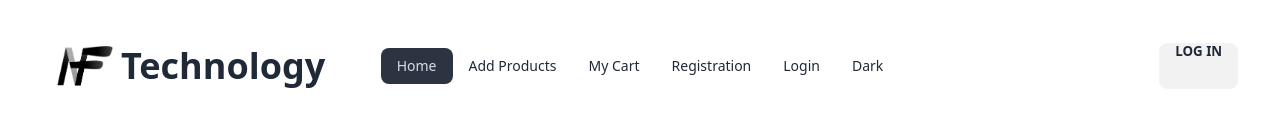
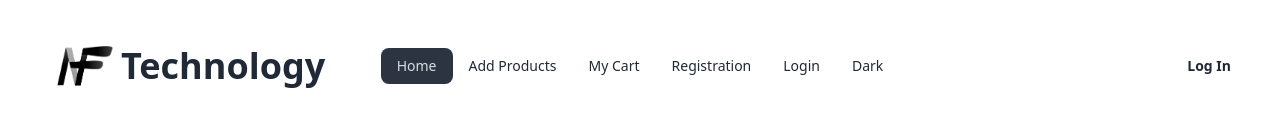
Before and after one commit to NFRIDOY/brandshop-client, a React (Vite) app: page / in a window 1280 px wide. Shown: the top 130 px of the page. Built offline with nearby package versions, Linux system fonts and the light colour scheme; no server answers.

Commit message:
Fix: Login btn resized

```diff
--- a/src/components/Navbar/Navbar.jsx
+++ b/src/components/Navbar/Navbar.jsx
@@ -238,7 +238,7 @@ export default function Navbar() {
                             }
                         </span>
                         {
-                            currentUser?.uid ? <button className="rounded-md btn-ghost font-bold text-red-600 text-sm p-2 hidden lg:block" onClick={signOutUser}>Log Out</button> : <Link to={'/login'} className="btn hidden lg:block" >Log In</Link>
+                            currentUser?.uid ? <button className="rounded-md btn-ghost font-bold text-red-600 text-sm p-2 hidden lg:block" onClick={signOutUser}>Log Out</button> : <Link to={'/login'} className="rounded-md btn-ghost font-bold text-sm p-2 hidden lg:block" >Log In</Link>
                         }
 
                         {/* <a className="btn" onClick={() => setCount(count+1)}>Sign Out { count }</a> */}
```
